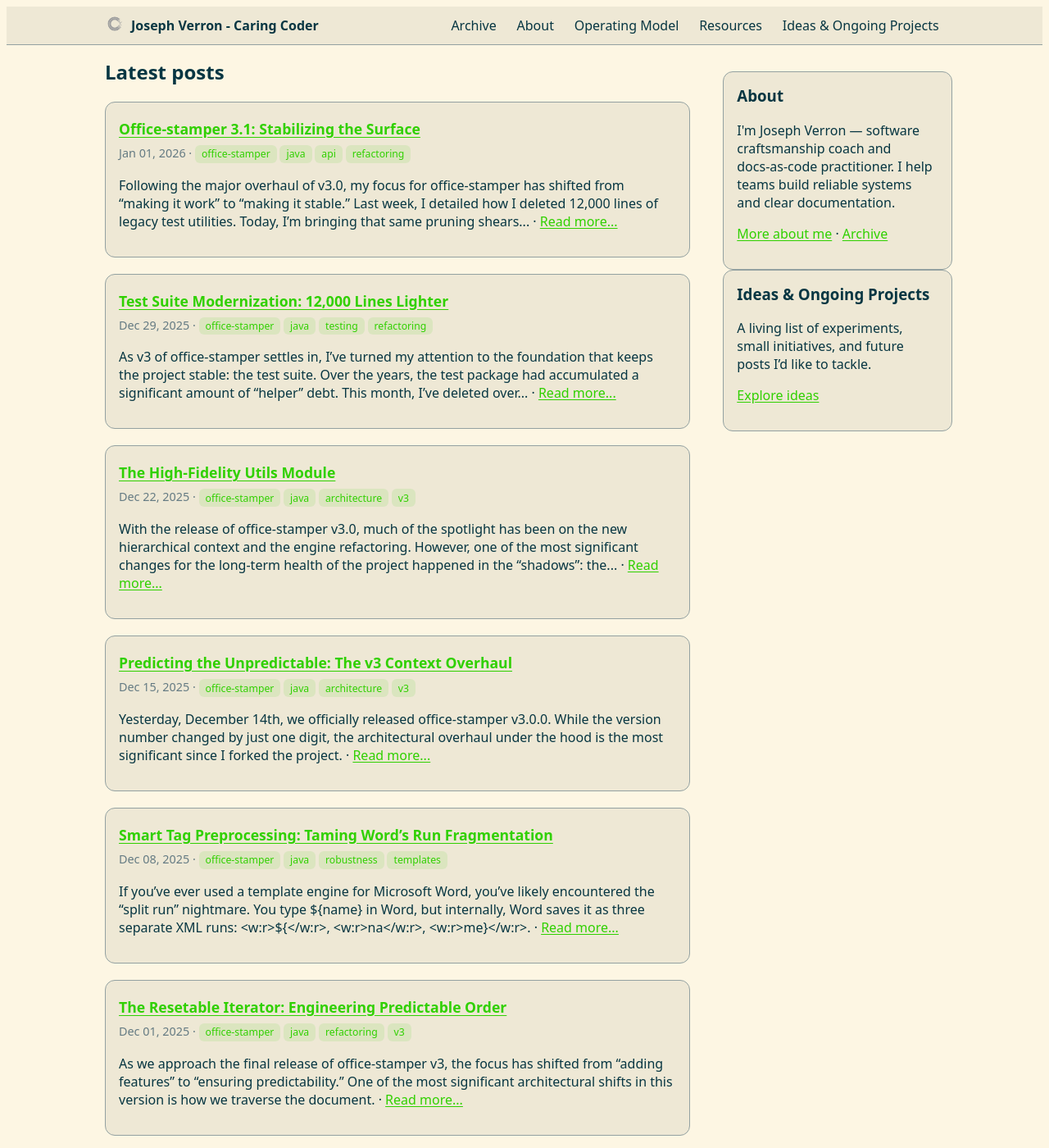
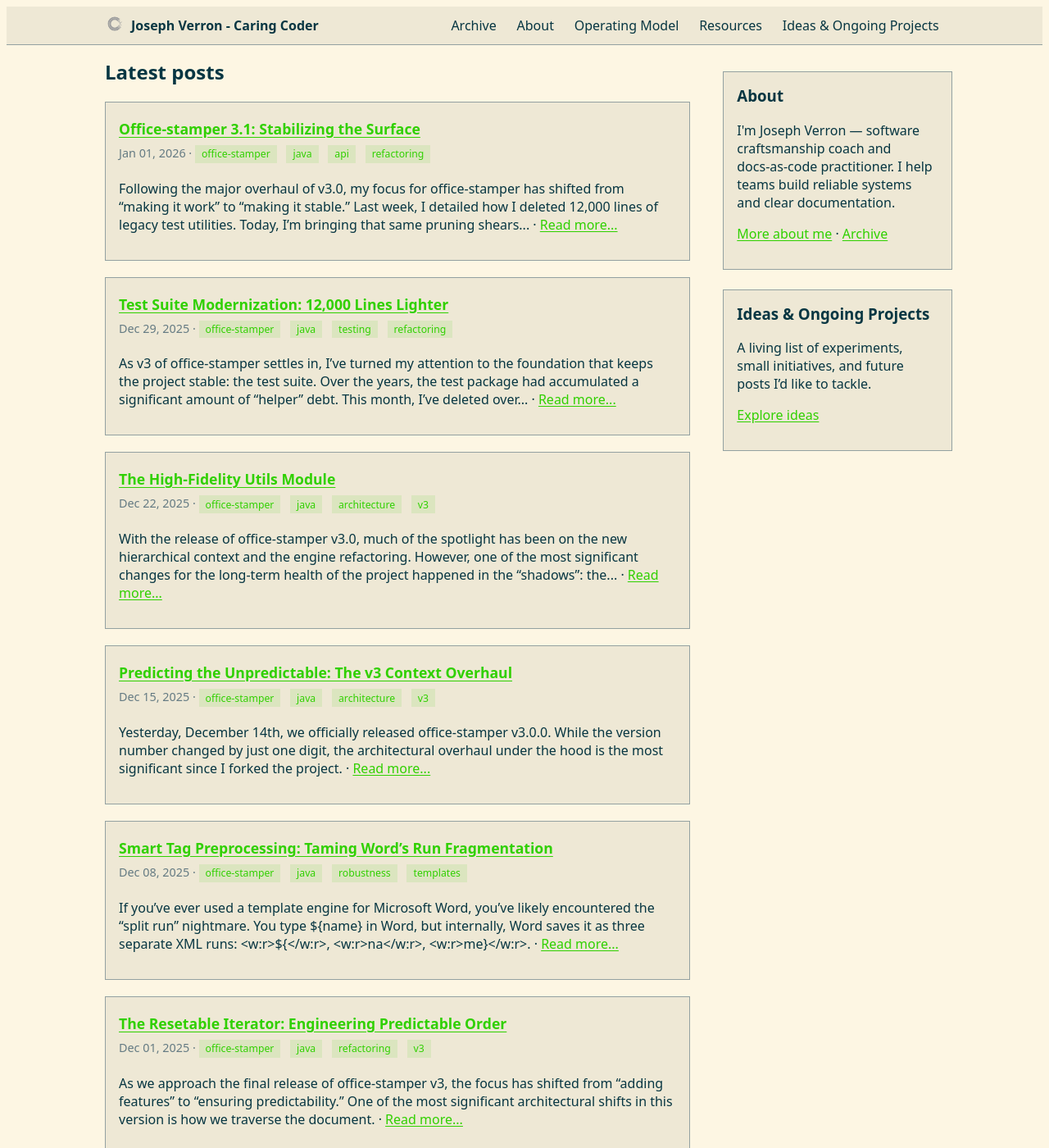
Before and after one commit to verronpro/blog, a Jekyll site: the page built from index.md, in a window 1280 px wide and 1400 px high. Shown: the whole window at 82% size. Built offline with Jekyll 4.4.1, drawn with Linux system fonts in a browser that asks for light colours.

Commit message:
style(css): standardize border radius and align spacing in layout components
- Unified all `border-radius` values to `0` across components (e.g., `.btn`, `.card`, `.post-card`) for consistent design.
- Added `gap` and spacing adjustments for `.home-sidebar` and `.tag` layout improvements.
- Removed redundant `.toc` margin styles to streamline CSS rules.

```diff
--- a/assets/css/custom.css
+++ b/assets/css/custom.css
@@ -47,7 +47,7 @@ code, pre {
 .btn {
     display: inline-block;
     padding: .5rem .9rem;
-    border-radius: .5rem;
+    border-radius: 0;
     font-weight: 600;
     text-decoration: none
 }
@@ -71,7 +71,9 @@ code, pre {
 .tag {
     display: inline-block;
     padding: .15rem .5rem;
-    border-radius: .375rem;
+    border-radius: 0;
+    margin-right: .5rem;
+    margin-bottom: .25rem;
     background: var(--cc-primary-10);
     color: var(--cc-primary);
     font-size: .85em
@@ -101,7 +103,7 @@ pre {
     color: var(--code-fg);
     background: var(--code-bg);
     border: 1px solid var(--code-border);
-    border-radius: .5rem;
+    border-radius: 0;
     /* Same containment rule for the Rouge wrapper */
     overflow-x: auto;
     overflow-y: auto;
@@ -317,7 +319,7 @@ html, body {
 
 .card {
     border: 1px solid var(--cc-border);
-    border-radius: .75rem;
+    border-radius: 0;
     padding: 1rem;
     background: var(--cc-surface)
 }
@@ -341,7 +343,7 @@ html, body {
 
 .post-card {
     border: 1px solid var(--cc-border);
-    border-radius: .75rem;
+    border-radius: 0;
     padding: 1rem;
     background: var(--cc-surface)
 }
@@ -383,7 +385,10 @@ html, body {
 .home-sidebar {
     padding: 1rem;
     /* Make sure the sidebar keeps a reasonable minimum width */
-    min-width: 280px
+    min-width: 280px;
+    display: flex;
+    flex-direction: column;
+    gap: 1.5rem;
 }
 
 .list-compact {
@@ -397,7 +402,6 @@ html, body {
 
 /* Sidebar TOC */
 .toc {
-    margin-bottom: 1rem
 }
 
 .toc h3 {
@@ -531,7 +535,7 @@ a:hover {
     min-width: 44px;
     min-height: 44px;
     padding: .25rem .5rem;
-    border-radius: .375rem;
+    border-radius: 0;
     background: transparent;
     border: 1px solid var(--cc-border);
     color: inherit;
```
